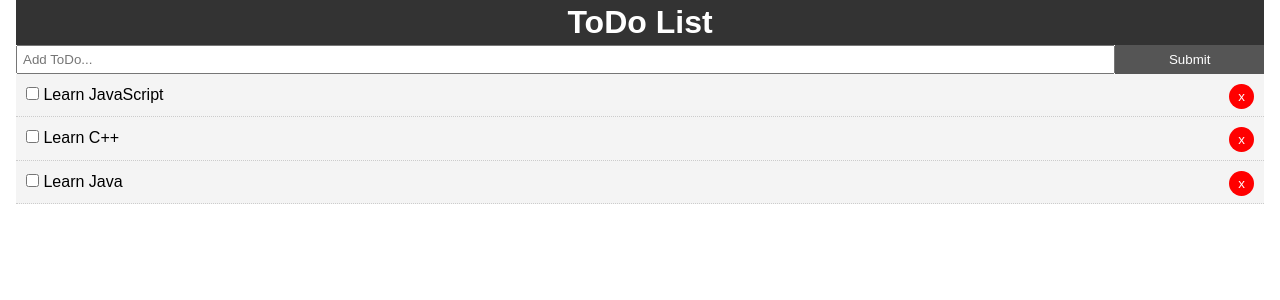
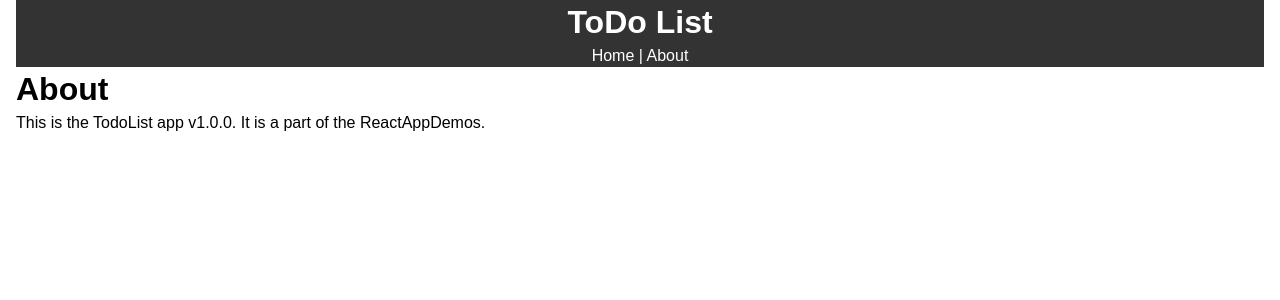
Before and after one commit to DavidMaldonado0/ReactAppDemos, a React (Create React App) app in the folder todoapp/: page /about in a window 1280 px wide. Shown: the top 300 px of the page. Built offline with nearby package versions, Linux system fonts and the light colour scheme.

Commit message:
Router and Axios Test

```diff
--- a/todoapp/package.json
+++ b/todoapp/package.json
@@ -3,8 +3,10 @@
   "version": "0.1.0",
   "private": true,
   "dependencies": {
+    "axios": "^0.18.0",
     "react": "^16.8.4",
     "react-dom": "^16.8.4",
+    "react-router-dom": "^5.0.0",
     "react-scripts": "2.1.8",
     "uuid": "^3.3.2"
   },
--- a/todoapp/src/App.js
+++ b/todoapp/src/App.js
@@ -1,9 +1,12 @@
 import React, { Component } from 'react';
 import './App.css';
+
+import { BrowserRouter as Router, Route } from 'react-router-dom';
 
 import Todos from './components/Todos';
 import Header from './components/layout/Header'
 import AddTodo from './components/layout/AddTodo'
+import About from './components/pages/About';
 import uuid from 'uuid';
 
 class App extends Component {
@@ -27,6 +30,18 @@
       }
     ]
   }
+
+  //AXIOS
+  /*
+   state = {
+    todos: [ ]
+  }
+
+  componentDidMount() {
+    Axios.get('https://jsonplaceholder.typicode.com/todos?_limit=10').then(res => this.setState({ todos: res.data }) )
+  }
+
+  */
 
   markComplete = (id) => {
     this.setState({ todos: this.state.todos.map(todo => {
@@ -54,14 +69,21 @@
 
   render() {
     return (
+      <Router>
         <div className="App">
           <div className="container">
             <Header />
+            <Route exact path="/" render={props => (
+              <React.Fragment>
                 <AddTodo addTodo={this.addTodo} />
                 <Todos todos={this.state.todos} markComplete={this.markComplete}
                 delTodo={this.delTodo} />
+              </React.Fragment>
+            )} />
+            <Route path="/about" component={About} />
           </div>
         </div>
+      </Router>
     );
   }
 }
--- a/todoapp/src/components/layout/Header.js
+++ b/todoapp/src/components/layout/Header.js
@@ -1,9 +1,13 @@
 import React from 'react';
+import { Link } from 'react-router-dom';
 
 function Header() {
     return(
         <header style={headerStyle}>
            <h1>ToDo List</h1>
+           <Link style={linkStyle} to="/">Home</Link> |
+           <Link style={linkStyle} to="/about"> About</Link>
+
         </header>
     )
 }
@@ -15,4 +19,9 @@
     padding: '10 px'
 }
 
+const linkStyle = {
+    color: '#fff',
+    textDecoration: 'none'
+}
+
 export default Header;
--- /dev/null
+++ b/todoapp/src/components/pages/About.js
@@ -0,0 +1,14 @@
+import React from 'react';
+
+function About() {
+    return(
+        <React.Fragment>
+            <h1>About</h1>
+            <p>This is the TodoList app v1.0.0. It is a
+                part of the ReactAppDemos.
+            </p>
+        </React.Fragment>
+    )
+}
+
+export default About;
```
Also changed, not shown: 1 other file (tests, documents, lock files or other folders). Lines whose indentation alone changed are shown as unchanged.
